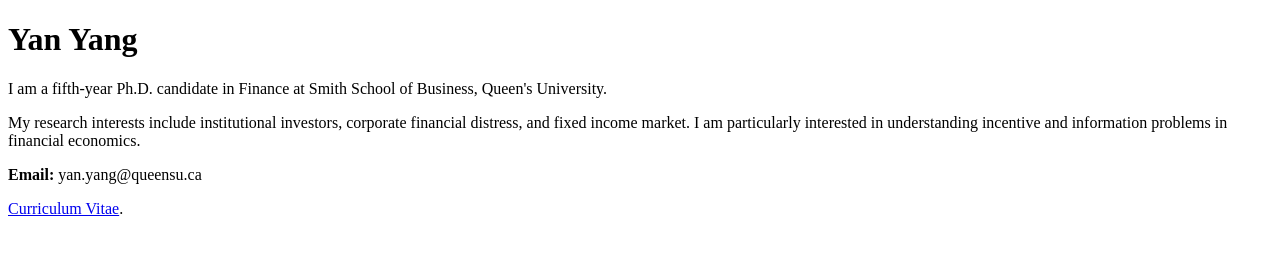
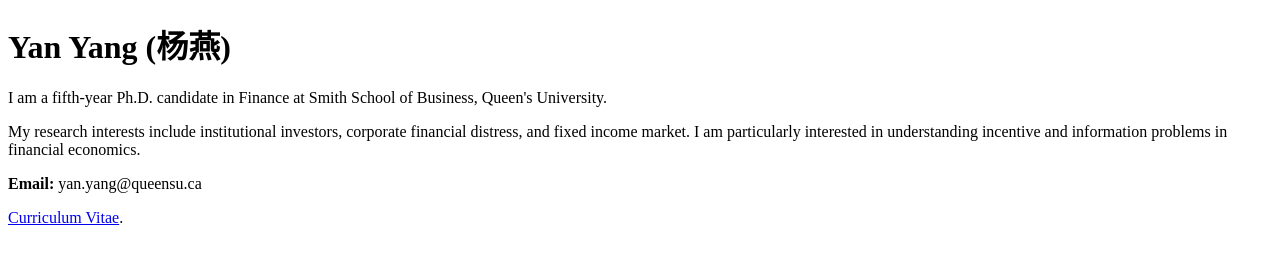
Before and after one commit to imyanyang/imyanyang.github.io-html, a plain HTML site: page index.html in a window 1280 px wide. Drawn offline with Linux system fonts and the light colour scheme.

Commit message:
add Chinese name

```diff
--- a/index.html
+++ b/index.html
@@ -5,7 +5,7 @@
     </head>
     <body>
 
-        <h1>Yan Yang</h1>
+        <h1>Yan Yang (杨燕)</h1>
         <p>I am a fifth-year Ph.D. candidate in Finance at Smith School of Business, Queen's University.</p>
 
         <p>My research interests include institutional investors, corporate financial distress,
```
